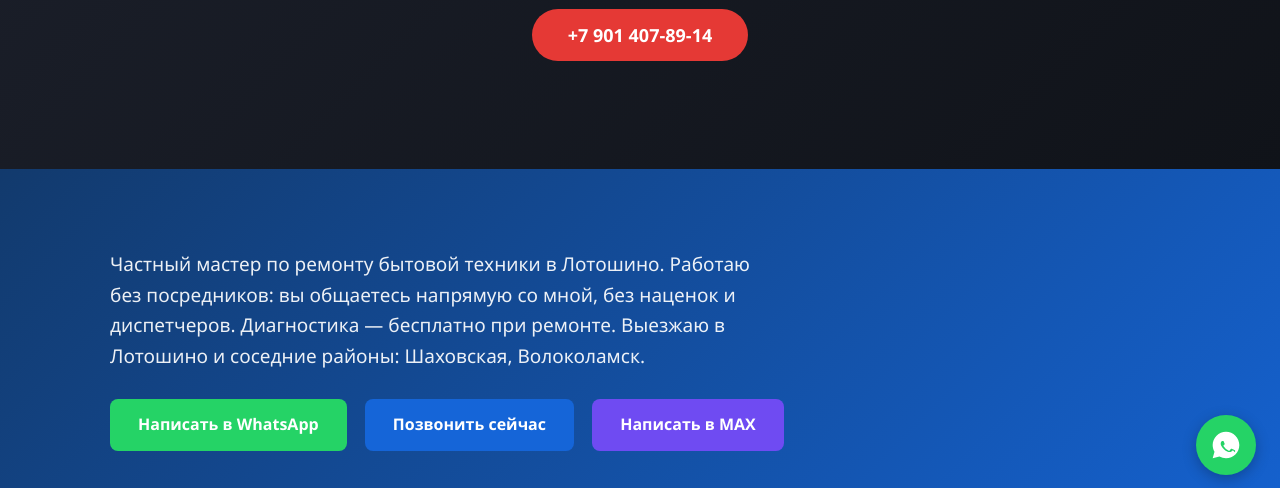
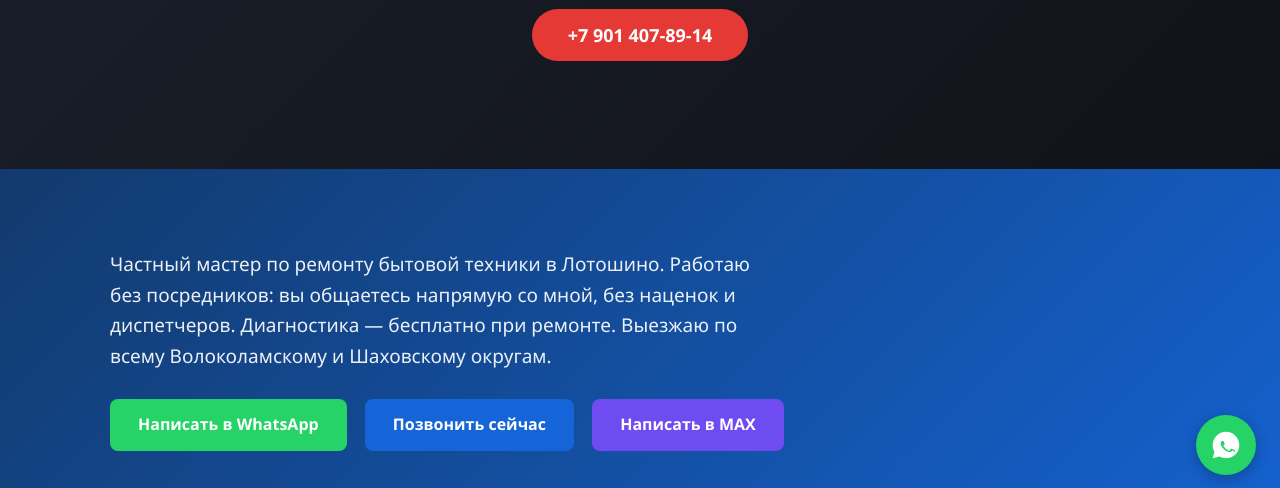
Before and after one commit to xolodgen/xolodgen.github.io, a plain HTML site: page index.html in a window 1280 px wide. Shown: the part 301-789 px from the top of the page. Drawn offline with Linux system fonts and the light colour scheme.

Commit message:
Update index.html

```diff
--- a/index.html
+++ b/index.html
@@ -176,7 +176,7 @@ footer a { color:#fff; text-decoration:none; font-weight:700; }
 
 <section class="hero">
   <div class="container">
-    <p>Частный мастер по ремонту бытовой техники в Лотошино. Работаю без посредников: вы общаетесь напрямую со мной, без наценок и диспетчеров. Диагностика — бесплатно при ремонте. Выезжаю в Лотошино и соседние районы: Шаховская, Волоколамск.</p>
+    <p>Частный мастер по ремонту бытовой техники в Лотошино. Работаю без посредников: вы общаетесь напрямую со мной, без наценок и диспетчеров. Диагностика — бесплатно при ремонте. Выезжаю по всему Волоколамскому и Шаховскому округам.</p>
     <a class="btn btn-green" href="https://wa.me/79014078914">Написать в WhatsApp</a>
     <a class="btn btn-blue" href="tel:+79014078914">Позвонить сейчас</a>
     <a class="btn btn-max" href="https://max.ru/u/f9LHodD0cOIOUpKIUPgJTduTP7mNDltkvrFUBvI02p4gEl-eEhWVBfT6fkA">Написать в MAX</a>
```
